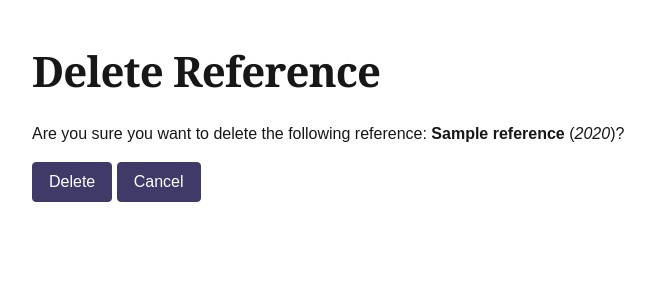
After one commit to BoddyGus/Ohjelmistotuotanto2026, a Flask app: page /references/1/delete in a window 1280 px wide. The commit adds this page. Shown: the top 300 px of the page, without its empty margins (16-671 px from the left). Run offline with Flask 3, Linux system fonts and the light colour scheme; tables that the repository leaves empty hold one stand-in row (values such as "Sample post").

Commit message:
Add delete reference with confirmation

```diff
--- a/src/app.py
+++ b/src/app.py
@@ -1,7 +1,7 @@
 from flask import render_template, jsonify, request, flash, redirect, url_for
 from sqlalchemy.exc import IntegrityError
 from db_helper import reset_db
-from repositories.reference_repository import get_references, add_reference, get_reference
+from repositories.reference_repository import get_references, add_reference, get_reference, delete_reference
 from reference_validation import (
     ReferenceValidationError,
     is_duplicate_citation_key,
@@ -57,6 +57,20 @@ def reference_details(reference_id):
 
     return render_template("reference_details.html", reference=reference)
 
+@app.route("/references/<int:reference_id>/delete", methods=["GET", "POST"])
+def delete_reference_view(reference_id):
+    reference = get_reference(reference_id)
+
+    if reference is None:
+        return render_template("reference_not_found.html"), 404
+
+    if request.method == "GET":
+        return render_template("confirm_delete.html", reference=reference)
+
+    delete_reference(reference_id)
+    flash("Reference deleted successfully.", "success")
+    return redirect(url_for("index"))
+
 if test_env:
     @app.route("/reset_db")
     def reset_database():
--- a/src/repositories/reference_repository.py
+++ b/src/repositories/reference_repository.py
@@ -49,3 +49,14 @@ def get_reference(reference_id):
         return None
 
     return Reference(row[0], row[1], row[2], row[3], row[4], row[5], row[6])
+
+def delete_reference(reference_id):
+    result = db.session.execute(
+        text("""
+            DELETE FROM bibliographic_references
+            WHERE id = :id
+        """),
+        {"id": reference_id},
+    )
+    db.session.commit()
+    return result.rowcount > 0
--- /dev/null
+++ b/src/templates/confirm_delete.html
@@ -0,0 +1,17 @@
+{% extends "layout.html" %}
+
+{% block title %}Delete reference{% endblock %}
+
+{% block body %}
+<h1>Delete Reference</h1>
+<p>
+  Are you sure you want to delete the following reference:
+  <strong>{{ reference.title }}</strong>
+  (<em>{{ reference.year }}</em>)?
+</p>
+
+<form action="/references/{{ reference.id }}/delete" method="POST">
+  <button type="submit">Delete</button>
+  <a class="button-link" href="/">Cancel</a>
+</form>
+{% endblock %}
--- a/src/templates/index.html
+++ b/src/templates/index.html
@@ -30,6 +30,7 @@
         — {{ reference.publication }}
       {% endif %}
     </a>
+    <a class="button-link" href="/references/{{ reference.id }}/delete">Delete</a>
   </li>
   {% endfor %}
 </ul>
--- a/src/templates/reference_details.html
+++ b/src/templates/reference_details.html
@@ -26,4 +26,5 @@
 </dl>
 
 <a class="button-link" href="/">Back to reference list</a>
+<a class="button-link" href="/references/{{ reference.id }}/delete">Delete</a>
 {% endblock %}
```
Also changed, not shown: 1 other file.
